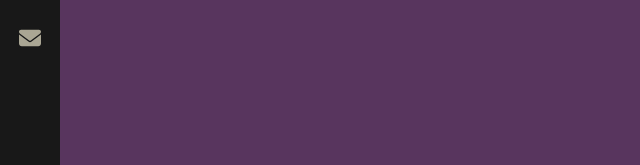
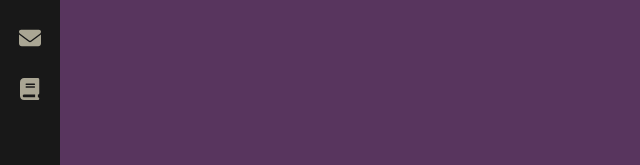
Before and after one commit to jsadowski7/JS-React-Portfolio, a React (Create React App) app in the folder 01-portfolio-app/: page / in a window 1280 px wide. Shown: the part 369-534 px from the top of the page, without its empty margins (0-640 px from the left). Built offline with nearby package versions, Linux system fonts and the light colour scheme.

Commit message:
Added navlink for projects and imported FA icon for projects on navbar

```diff
--- a/01-portfolio-app/src/components/Sidebar/index.js
+++ b/01-portfolio-app/src/components/Sidebar/index.js
@@ -2,7 +2,7 @@
 import './index.scss';
 import LogoJ from '../../assets/images/logo-j.png';
 import { FontAwesomeIcon } from '@fortawesome/react-fontawesome';
-import { faEnvelope, faHome, faUser } from '@fortawesome/free-solid-svg-icons';
+import { faBook, faEnvelope, faHome, faUser } from '@fortawesome/free-solid-svg-icons';
 import {
     faLinkedin,
     faGithub,
@@ -23,6 +23,9 @@
             <NavLink exact="true" activeclassname="active" className="contact-link" to="/contact">
                 <FontAwesomeIcon icon={faEnvelope} color="#aaa694" />
             </NavLink>
+            <NavLink exact="true" activeclassname="active" className="projects-link" to="/projects">
+                <FontAwesomeIcon icon={faBook} color="#aaa694" />
+            </NavLink>
         </nav>
         <ul>
             <li>
--- a/01-portfolio-app/src/components/Sidebar/index.scss
+++ b/01-portfolio-app/src/components/Sidebar/index.scss
@@ -64,7 +64,7 @@
             width: 100%;
             text-align: center;
             opacity: 0;
-            transition: all 0.3s ease-out;
+            transition: all 0.2s ease-out;
         }
 
         &:first-child {
@@ -83,6 +83,12 @@
     a.contact-link {
         &:after {
             content: 'CONTACT';
+        }
+    }
+
+    a.projects-link {
+        &:after {
+            content: 'PROJECTS';
         }
     }
 
```
